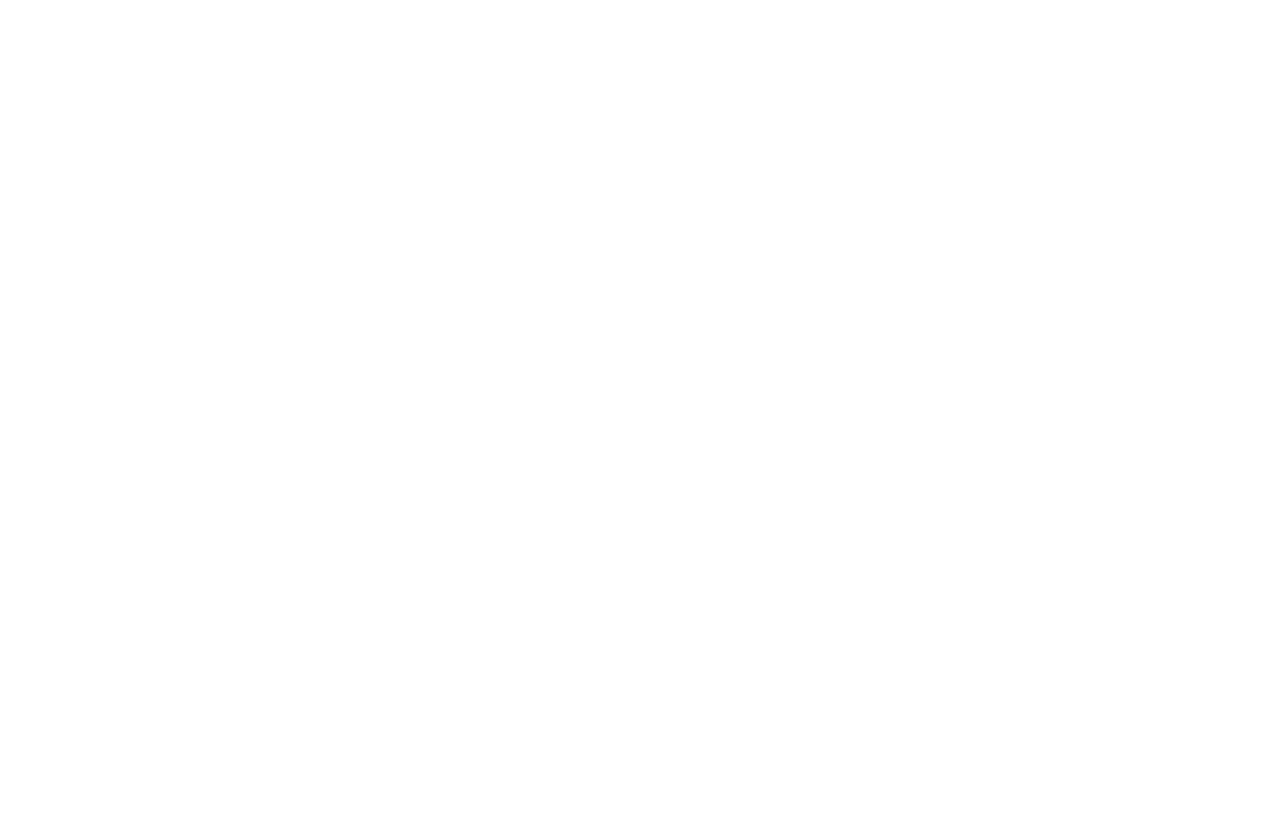
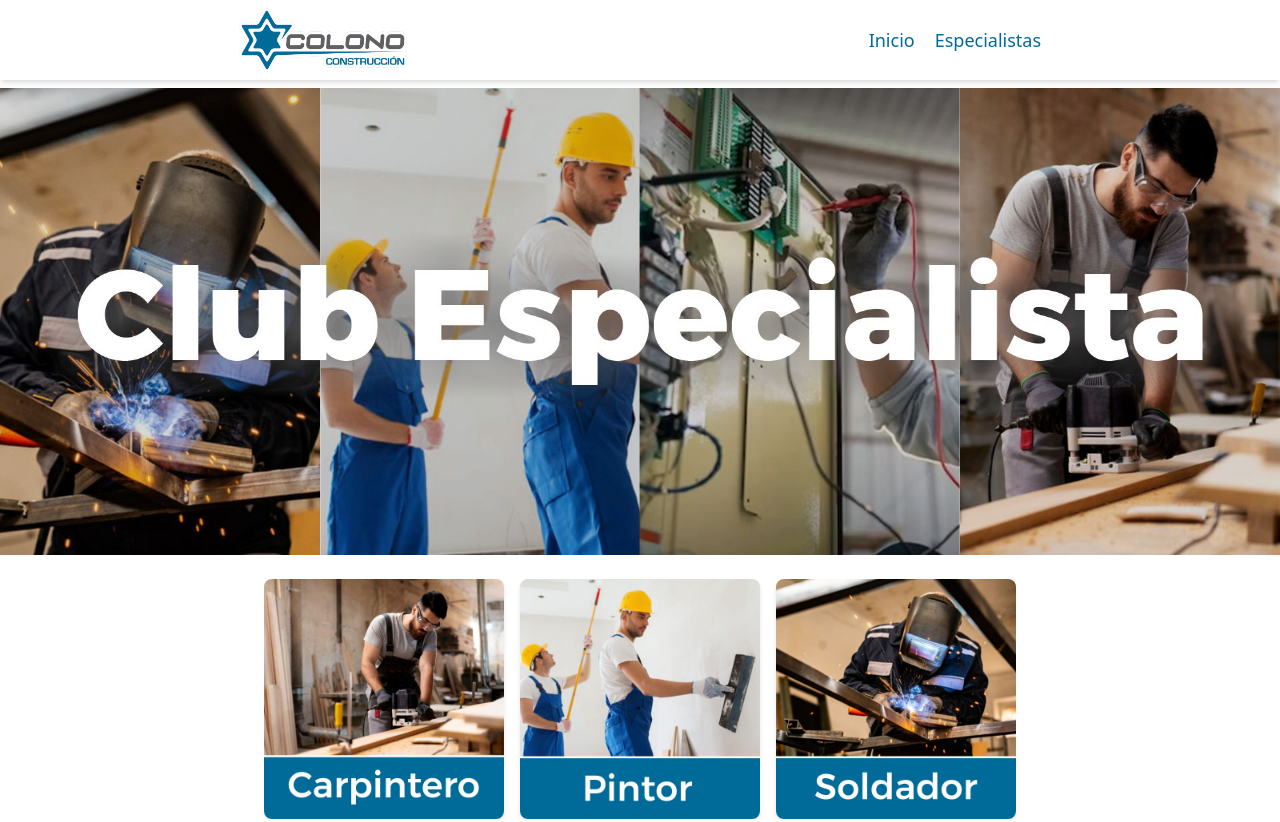
Before and after one commit to ReinerMS/prod_especialistas, a plain HTML site: page index.html in a window 1280 px wide. Shown: the top 822 px of the page. Before the commit the page ends 800 px from the top, so only its background shows below. Drawn offline with Linux system fonts and the light colour scheme; the site is published under a folder, as on GitHub Pages, so addresses that start at the root find nothing.

Commit message:
Update index.html

```diff
--- a/index.html
+++ b/index.html
@@ -5,8 +5,8 @@
     <link rel="icon" type="image/ico" href="/favicon.ico" />
     <meta name="viewport" content="width=device-width, initial-scale=1.0" />
     <title>Club Especialistas</title>
-    <script type="module" crossorigin src="/assets/index-CqlBGQej.js"></script>
-    <link rel="stylesheet" crossorigin href="/assets/index-BLCY80D8.css">
+    <script type="module" crossorigin src="./assets/index-CqlBGQej.js"></script>
+    <link rel="stylesheet" crossorigin href="./assets/index-BLCY80D8.css">
   </head>
   <body>
     <div id="root"></div>
```
